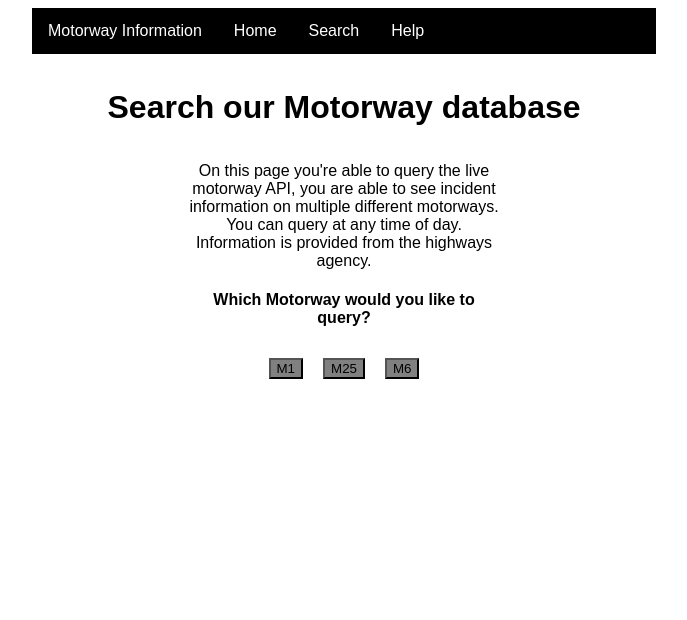
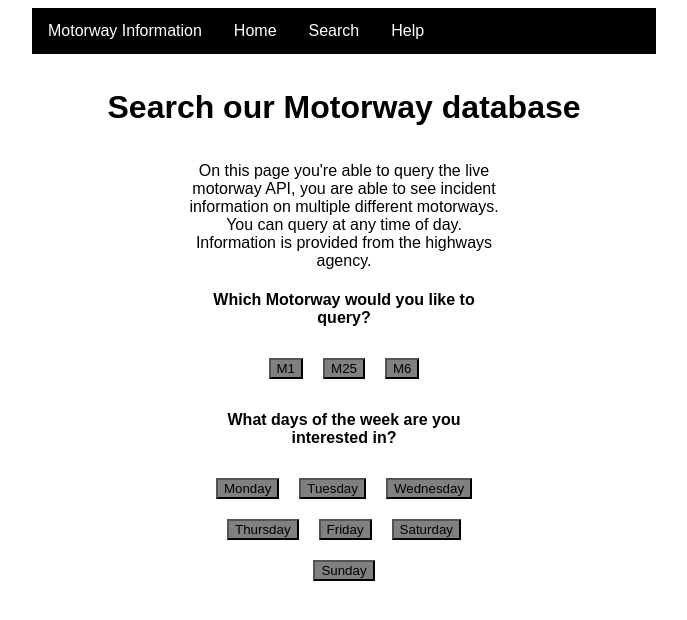
Before and after one commit to SuhailParmar/LearningReact, a React (Create React App) app: page / in a window 1280 px wide. Shown: the top 620 px of the page, without its empty margins (296-983 px from the left). Built offline with nearby package versions, Linux system fonts and the light colour scheme.

Commit message:
Implement Days of week buttons

```diff
--- a/src/App.js
+++ b/src/App.js
@@ -2,6 +2,7 @@ import React, { Component } from "react";
 import NavigationBar from "./components/NavigationBar";
 import MotorwayMap from "./components/Image";
 import MotorwayButtons from "./components/MotorwayButtons";
+import DaysButtons from "./components/DaysOfWeek";
 class App extends Component {
   constructor() {
     super();
@@ -20,6 +21,7 @@ class App extends Component {
             <text> {middletext}</text>
           </div>
           <MotorwayButtons Motorway={this.state.Motorway} />
+          <DaysButtons />
         </div>
       </div>
     );
--- /dev/null
+++ b/src/components/DaysOfWeek.js
@@ -0,0 +1,111 @@
+import React, { Component } from "react";
+
+export default class DaysButtons extends Component {
+  state = {
+    daysOfWeek: {
+      Mon: 0, //If clicked
+      Tue: 0,
+      Wed: 0,
+      Thu: 0,
+      Fri: 0,
+      Sat: 0,
+      Sun: 0
+    }
+  };
+
+  handleClick(day, event) {
+    let daysOfWeek = this.state.daysOfWeek;
+    if (daysOfWeek[day] == 0) {
+      daysOfWeek[day] = 1;
+    } else {
+      daysOfWeek[day] = 0;
+    } //? 1 : 0;
+    console.log(daysOfWeek);
+    this.setState({ daysOfWeek });
+  }
+
+  render() {
+    return (
+      <div className="daysButtons">
+        <h4>What days of the week are you interested in?</h4>
+        <button
+          className="Mon"
+          style={{
+            backgroundColor: this.state.daysOfWeek.Mon ? "red" : "grey",
+            margin: "10px",
+            display: "inline-block"
+          }}
+          onClick={e => this.handleClick("Mon", e)}
+        >
+          Monday
+        </button>
+        <button
+          className="Tue"
+          style={{
+            backgroundColor: this.state.daysOfWeek.Tue ? "red" : "grey",
+            margin: "10px",
+            display: "inline-block"
+          }}
+          onClick={e => this.handleClick("Tue", e)}
+        >
+          Tuesday
+        </button>
+        <button
+          className="Wed"
+          style={{
+            backgroundColor: this.state.daysOfWeek.Wed ? "red" : "grey",
+            margin: "10px",
+            display: "inline-block"
+          }}
+          onClick={e => this.handleClick("Wed", e)}
+        >
+          Wednesday
+        </button>
+        <button
+          className="Thu"
+          style={{
+            backgroundColor: this.state.daysOfWeek.Thu ? "red" : "grey",
+            margin: "10px",
+            display: "inline-block"
+          }}
+          onClick={e => this.handleClick("Thu", e)}
+        >
+          Thursday
+        </button>
+        <button
+          className="Fri"
+          style={{
+            backgroundColor: this.state.daysOfWeek.Fri ? "red" : "grey",
+            margin: "10px",
+            display: "inline-block"
+          }}
+          onClick={e => this.handleClick("Fri", e)}
+        >
+          Friday
+        </button>
+        <button
+          className="Sat"
+          style={{
+            backgroundColor: this.state.daysOfWeek.Sat ? "red" : "grey",
+            margin: "10px",
+            display: "inline-block"
+          }}
+          onClick={e => this.handleClick("Sat", e)}
+        >
+          Saturday
+        </button>
+        <button
+          className="Sun"
+          style={{
+            backgroundColor: this.state.daysOfWeek.Sun ? "red" : "grey",
+            margin: "10px",
+            display: "inline-block"
+          }}
+          onClick={e => this.handleClick("Sun", e)}
+        >
+          Sunday
+        </button>
+      </div>
+    );
+  }
+}
--- a/src/components/MotorwayButtons.js
+++ b/src/components/MotorwayButtons.js
@@ -23,10 +23,6 @@ export default class MotorwayButtons extends Component {
       }
     }
     this.setState({ buttonColours, Motorway });
-  }
-
-  getMotorway() {
-    return this.Motorway;
   }
 
   render() {
--- a/src/index.css
+++ b/src/index.css
@@ -53,3 +53,9 @@ html {
   width: 50%;
   text-align: center;
 }
+
+.daysButtons {
+  margin: auto;
+  width: 50%;
+  text-align: center;
+}
```
